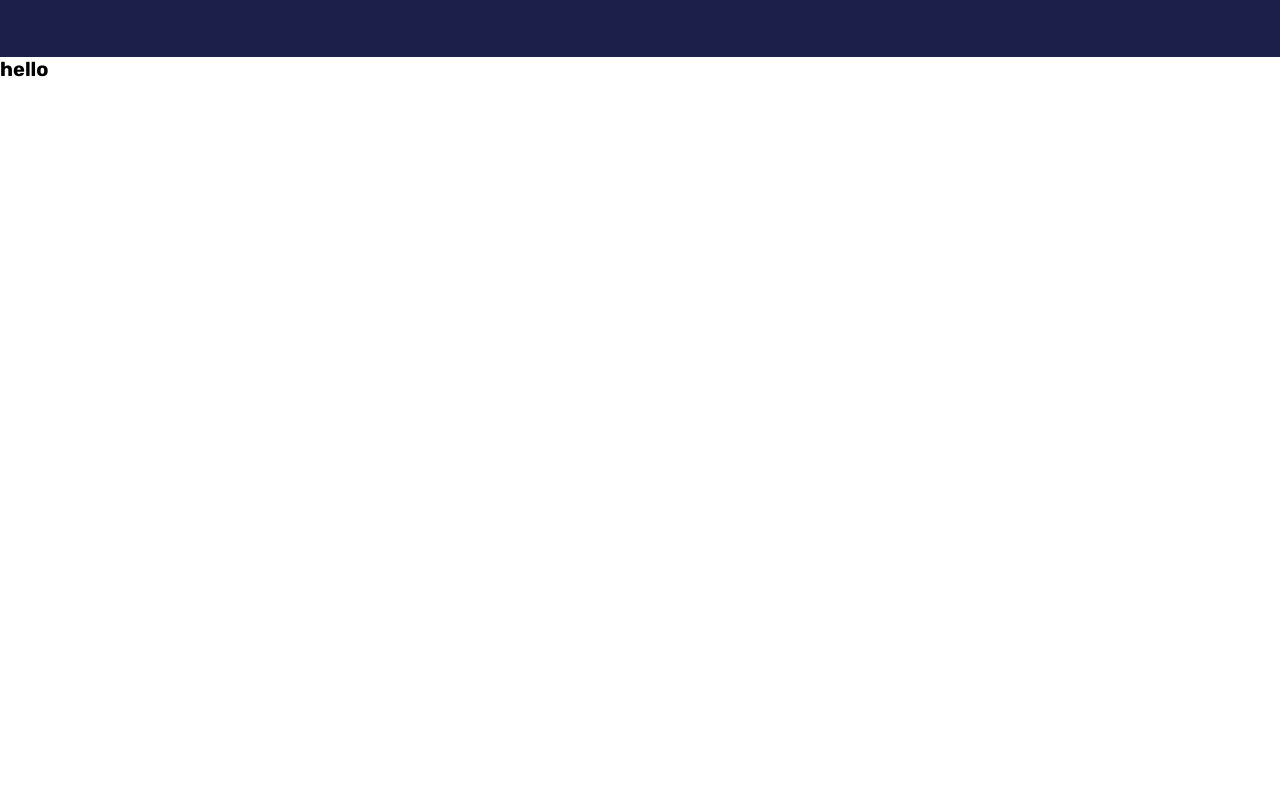
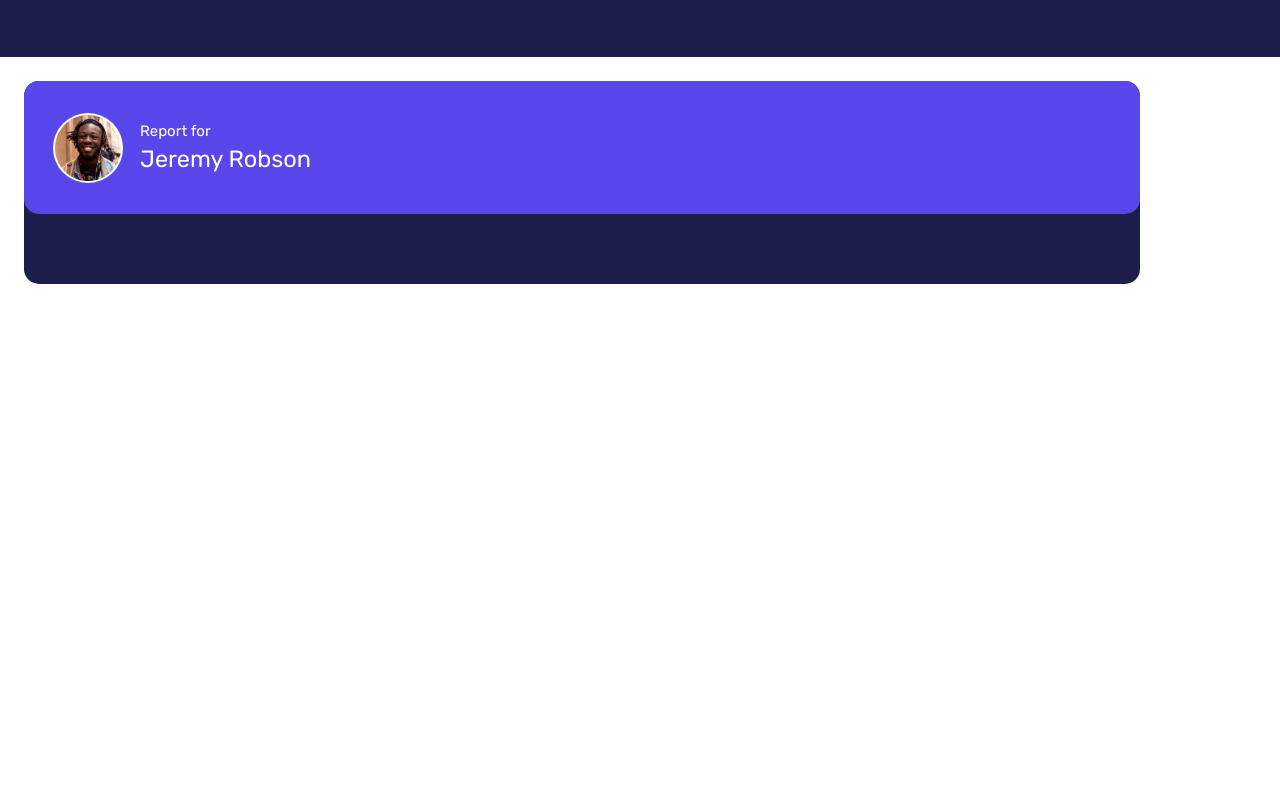
Before and after one commit to JCDMeira/17-time-tracking-dashboard, a React (Create React App) app: page / in a window 1280 px wide. Shown: the top 800 px of the page. Built offline with nearby package versions, Linux system fonts and the light colour scheme.

Commit message:
Add Avatar card

```diff
--- a/src/App.jsx
+++ b/src/App.jsx
@@ -1,5 +1,6 @@
 /* eslint-disable no-unused-vars */
 import React, { useEffect, useState } from 'react';
+import { AvatarCard } from './components/AvatarCard';
 import { Content } from './components/Content';
 import { Conteiner, GlobalStyle } from './Global';
 
@@ -21,7 +22,7 @@ function App() {
       <GlobalStyle />
       <Conteiner>
         <Content>
-          <h1>hello</h1>
+          <AvatarCard />
         </Content>
       </Conteiner>
     </>
--- a/src/Global.js
+++ b/src/Global.js
@@ -13,6 +13,7 @@ export const GlobalStyle = createGlobalStyle`
   --dark-blue: #1C1F4A;
   --desaturated-blue: #6F76C8;
   --pale-blue:  #BDC1FF;
+  --white: #ffffff;
 }
 
 *{
--- /dev/null
+++ b/src/components/AvatarCard/index.jsx
@@ -0,0 +1,22 @@
+import React from 'react';
+
+import { AvatarCardConteiner } from './style';
+
+import photo from '../../assets/images/image-jeremy.png';
+
+function AvatarCard() {
+  return (
+    <AvatarCardConteiner>
+      <div className="infoCard">
+        <div className="avatarPhoto">
+          <img src={photo} alt="avatar photo" />
+        </div>
+        <h1>
+          Report for<span>Jeremy Robson</span>
+        </h1>
+      </div>
+    </AvatarCardConteiner>
+  );
+}
+
+export { AvatarCard };
--- /dev/null
+++ b/src/components/AvatarCard/style.js
@@ -0,0 +1,48 @@
+import styled from 'styled-components';
+
+export const AvatarCardConteiner = styled.div`
+  width: 87.2vw; //327
+  height: 20.3rem;
+  border-radius: 1.5rem;
+  background: var(--dark-blue);
+
+  .infoCard {
+    width: 100%;
+    height: 13.3rem;
+    background: var(--blue);
+    border-radius: 1.5rem;
+    display: flex;
+    align-items: center;
+    padding-left: 2.9rem;
+
+    div {
+      width: 7rem;
+      height: 7rem;
+      background: var(--white);
+      border-radius: 50%;
+      display: flex;
+      align-items: center;
+      justify-content: center;
+      margin-right: 1.7rem;
+
+      img {
+        width: 6.6rem;
+        height: 6.6rem;
+      }
+    }
+
+    h1 {
+      font-size: 1.5rem;
+      line-height: 1.8rem;
+      color: var(--white);
+      font-weight: 400;
+
+      span {
+        font-size: 2.35rem;
+        line-height: 2.8rem;
+        display: block;
+        margin-top: 0.5rem;
+      }
+    }
+  }
+`;
--- a/src/components/Content/style.js
+++ b/src/components/Content/style.js
@@ -4,4 +4,8 @@ export const ContentDiv = styled.div`
   width: 100%;
   height: 135.5rem;
   background: white;
+
+  display: grid;
+  grid-gap: 2.4rem;
+  padding: 2.4rem;
 `;
```
